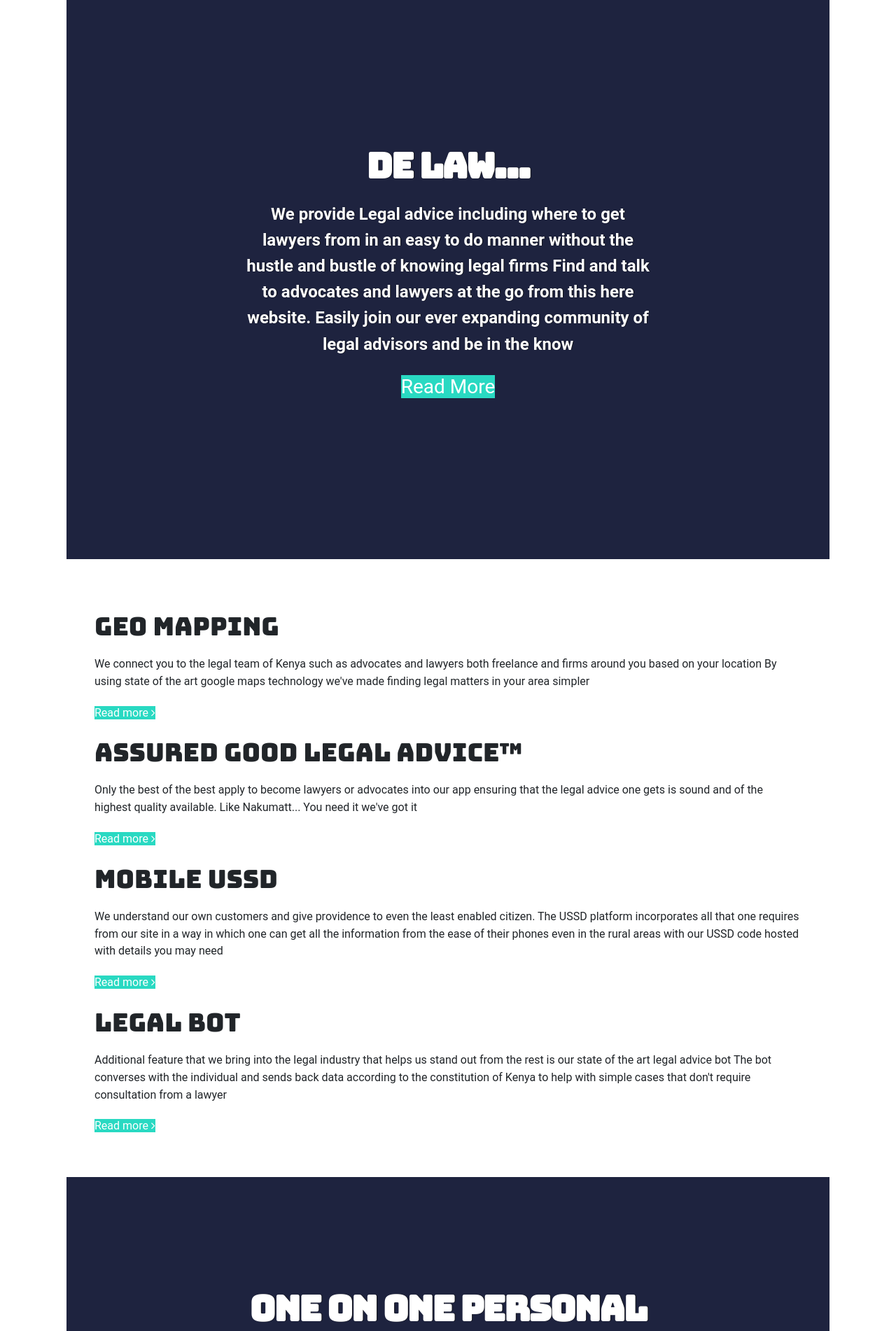
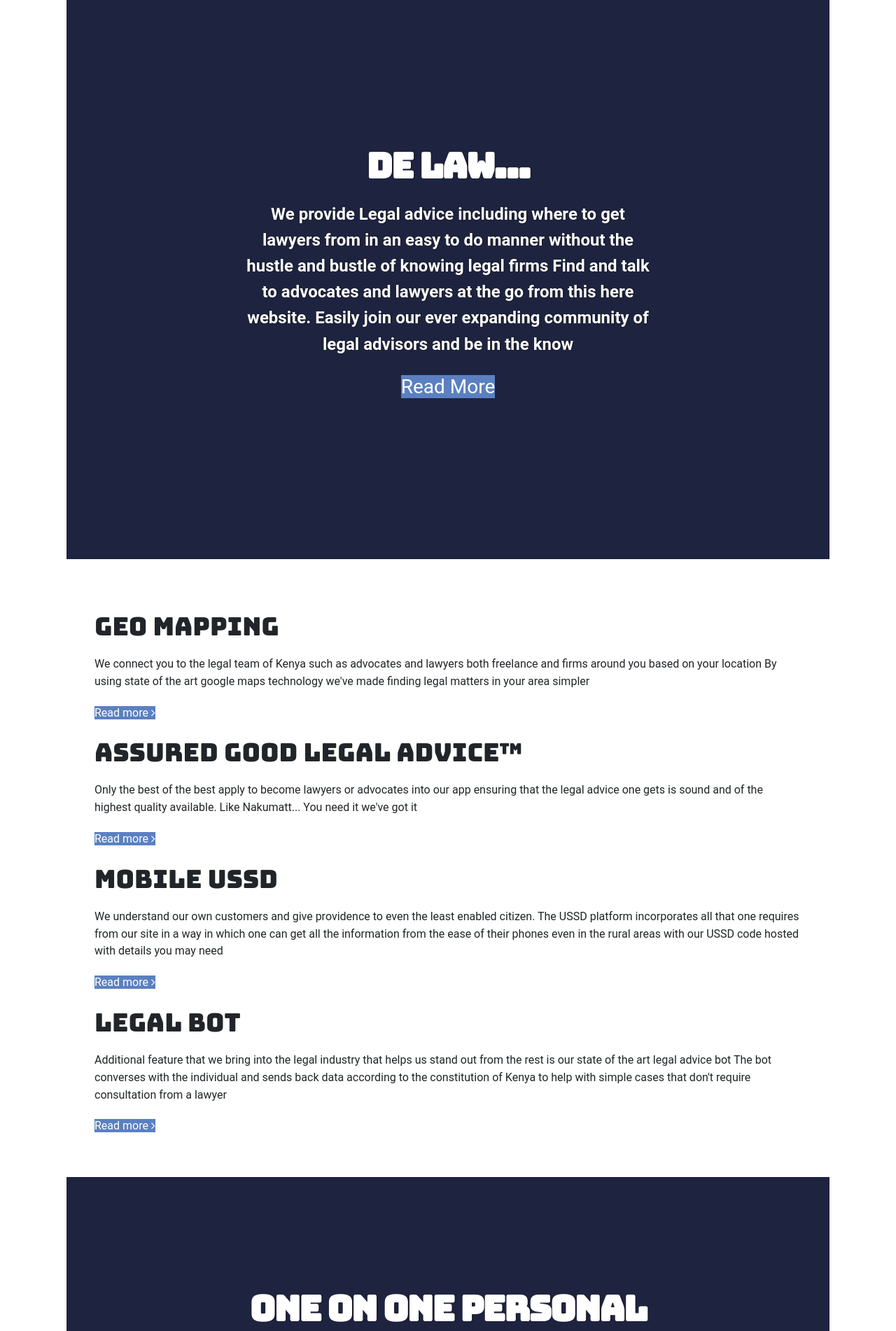
Before and after one commit to olamijinadebayo/the-law, a Django app: page / in a window 1280 px wide. Shown: the part 41-1943 px from the top of the page at 70% size. Run offline with Django 3.2, Linux system fonts and the light colour scheme; some libraries are stand-ins or nearby versions.

Commit message:
changed styling of the buttons

```diff
--- a/static/css/wesley.css
+++ b/static/css/wesley.css
@@ -378,7 +378,7 @@ footer p {
 }
 
 .button.button-wesley {
-  background: #29D9C2;
+  background: #5B80C1;
   color: #fff;
 }
 .button.button-wesley:hover {
```
